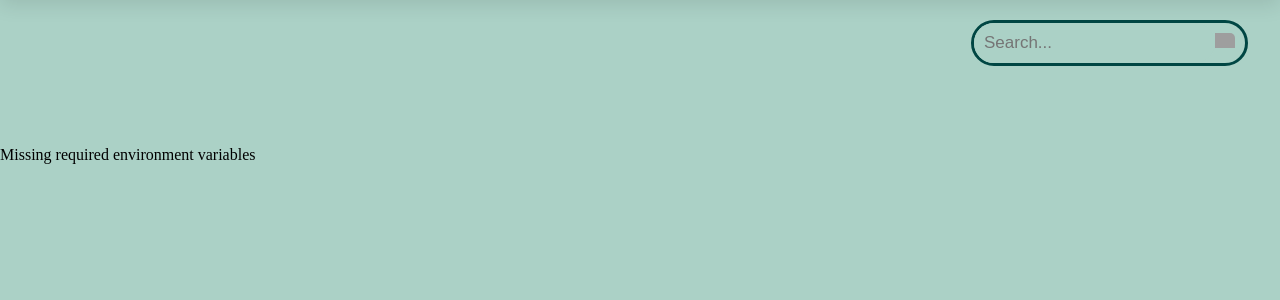
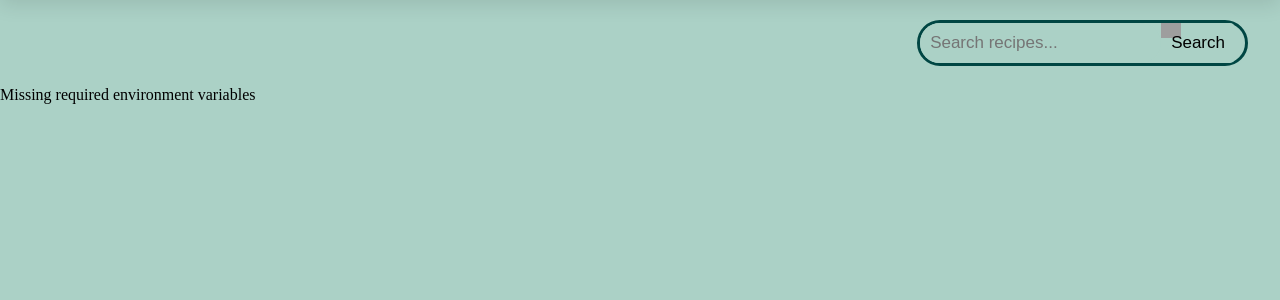
Before and after one commit to rt656arch/idm232-rt656, a PHP site: page / in a window 1280 px wide. Shown: the part 60-360 px from the top of the page. Run offline with PHP 8.4, Linux system fonts and the light colour scheme; some web fonts are replaced; grey boxes are pictures that could not be loaded.

Commit message:
search function

```diff
--- a/header.php
+++ b/header.php
@@ -22,7 +22,16 @@
             </ul>
         </div>
     </nav>
-    <div class="search-bar">
+
+    <form action="index.php" method="get" class="search-bar" style="margin-bottom:20px;">
+        <input type="text" name="search" placeholder="Search recipes..." value="<?= htmlspecialchars($searchTerm) ?>">
+        <button type="submit">Search</button>
+    </form>
+    <!-- <form action="index.php" method="get" class="search-bar">
+        <input type="text" name="search" placeholder="Search..." value="">
+        <button type="submit">Search</button>
+    </form> -->
+    <!-- <div class="search-bar">
             <input type="text" placeholder="Search...">
             <button type="submit"></button>
-    </div>
+    </div> -->
--- a/index.php
+++ b/index.php
@@ -1,11 +1,44 @@
 <?php
+require_once 'config.php';
+
+$searchTerm = "";
+if (!empty($_GET['search'])) {
+    $searchTerm = $_GET['search'];
+}
 include 'header.php';
-require_once 'config.php';
 
 $conn = getDBConnection();
 
-// prepare statement
-$stmt = $conn->prepare("SELECT recipe_id, recipe_heading, recipe_subheading, hero FROM idm232_recipes");
+// get search
+
+$searchTerm = "";
+if (!empty($_GET['search'])) {
+    $searchTerm = $_GET['search'];
+}
+
+// prepared statement
+
+if ($searchTerm === "") {
+    // Default: get all recipes
+    $stmt = $conn->prepare(
+        "SELECT recipe_id, recipe_heading, recipe_subheading, hero
+         FROM idm232_recipes
+         ORDER BY recipe_id DESC"
+    );
+} else {
+    // Search: filter by heading
+    $stmt = $conn->prepare(
+        "SELECT recipe_id, recipe_heading, recipe_subheading, hero
+         FROM idm232_recipes
+         WHERE recipe_heading LIKE ?
+         ORDER BY recipe_id DESC"
+    );
+
+    $like = "%".$searchTerm."%";
+    $stmt->bind_param("s", $like);
+}
+
+// Execute
 if ($stmt === false) {
     die("Prepare failed: " . htmlspecialchars($conn->error));
 }
@@ -19,7 +52,8 @@ if (!$result) {
     die("Getting result failed: " . htmlspecialchars($stmt->error));
 }
 
-// get recipes
+// get recipe
+
 $recipes = [];
 while ($row = $result->fetch_assoc()) {
     $recipes[] = $row;
@@ -41,8 +75,17 @@ $conn->close();
 
 <section class="home-recipes">
     <h2>Newly Added Recipes</h2>
+
+
     <div class="newRecipeContainer">
+
         <?php
+        // If no results
+        if (empty($recipes)) {
+            echo "<p>No recipes found.</p>";
+        }
+
+        // Show recipes
         foreach ($recipes as $recipe) {
             $recipe_id = $recipe['recipe_id'];
             $recipe_heading = $recipe['recipe_heading'];
@@ -51,7 +94,6 @@ $conn->close();
 
             echo '<div class="recipeCard">';
 
-            // Link the entire card to single recipe page
             echo '<a href="single-recipe.php?id=' . $recipe_id . '" style="text-decoration: none; color: inherit;">';
 
             if (!empty($hero)) {
@@ -60,9 +102,9 @@ $conn->close();
 
             echo '<h2 class="recipe_heading">' . htmlspecialchars($recipe_heading) . '</h2>';
             echo '<h3 class="recipe_subheading">' . htmlspecialchars($recipe_subheading) . '</h3>';
-            echo '</a>'; // Close link
 
-            echo '</div>'; // Close recipeCard
+            echo '</a>';
+            echo '</div>';
         }
         ?>
     </div>
@@ -71,17 +113,3 @@ $conn->close();
 <?php
 include 'footer.php';
 ?>
-
-
-
-<!-- <div class="recipeCard">
-                    <div class="recipeImg">
-                        <a href="single-recipe.html" target="_blank"> <img src="images/0101_FPP_Chicken-Rice_97338_WEB_SQ_hi_res.jpg" alt="Chicken Rice"></a>
-                    </div>
-                    <div class="recipeName">
-                        <h3>Ancho-Orange Chicken</h3>
-                        <div class="recipeName2">
-                            <p>with Kale Rice & Roasted Carrots</p>
-                        </div>
-                    </div>
-                </div> -->
```
Also changed, not shown: single-recipe.php (+7 -1 lines), title image.png (renamed from title_image.png), 1 other file. Lines whose indentation alone changed are shown as unchanged.
